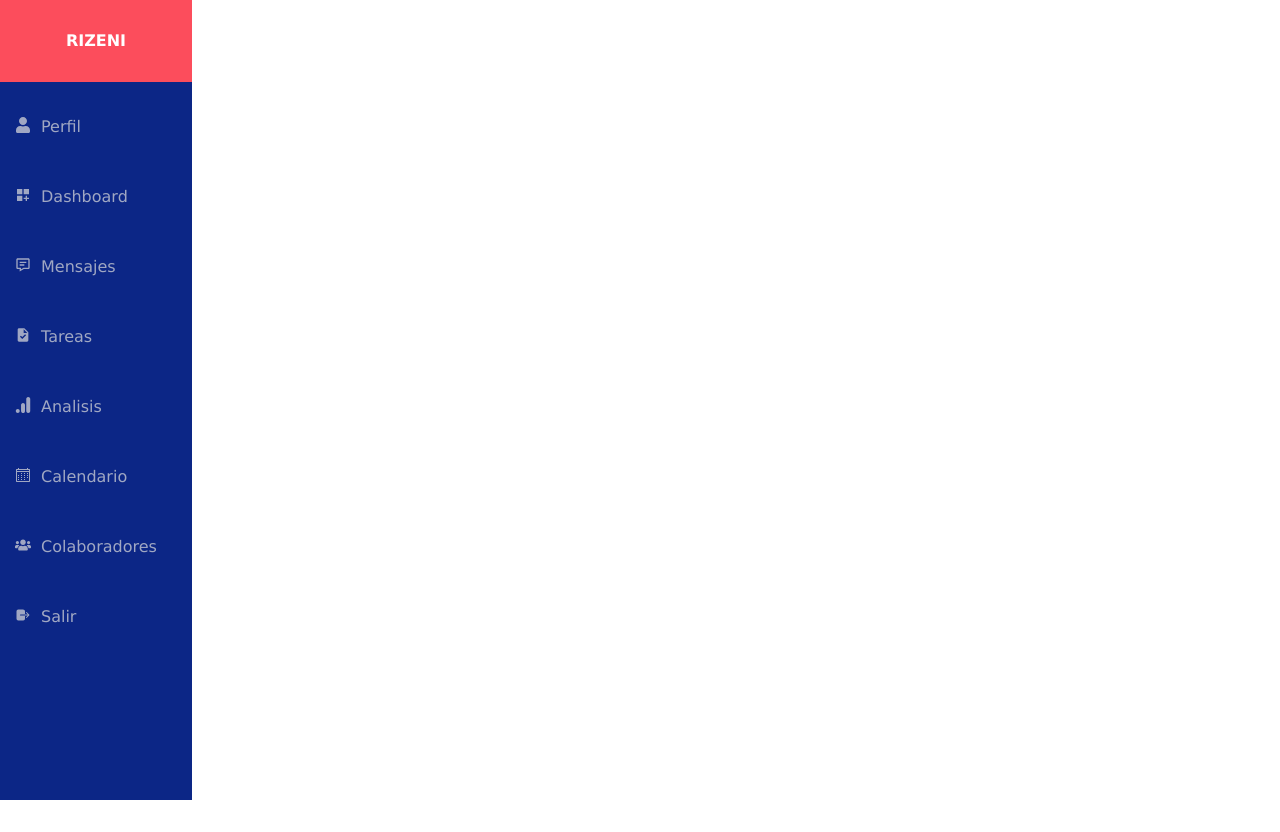
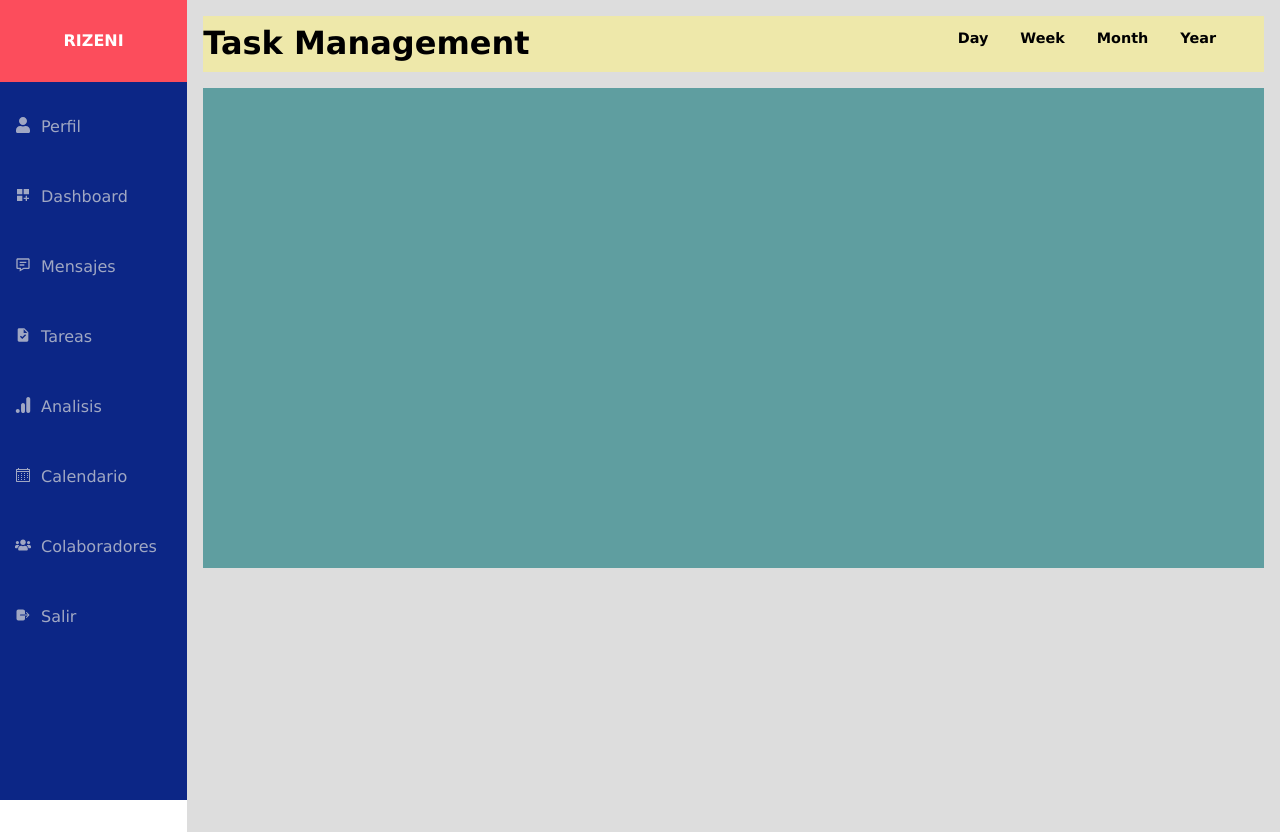
Before and after one commit to romariou76/Rizeni-Project-Management-Application, a React (Create React App) app in the folder client/: page /menu/analisis in a window 1280 px wide. Before the commit the page ends 800 px from the top, so only its background shows below. Built offline with nearby package versions, Linux system fonts and the light colour scheme.

Commit message:
fix: Soluciones el error de las rutas entre las paginas principales y el sidebar

```diff
--- a/client/src/App.js
+++ b/client/src/App.js
@@ -5,25 +5,29 @@ import RegisterPage from "./pages/RegisterPage";
 import LandingPage from "./pages/LandingPage";
 import { Routes, Route } from "react-router-dom";
 import Collaborators from "./components/Collaborators";
-
+import Profile from "./components/Profile";
+import DashboardPage from "./components/DashboardPage";
+import WorkFlow from "./components/WorkFLow/WorkFLow"
+import Analisis from "./components/Analisis";
 
 function App() {
   return (
-    <div className="App">
-        <MenuPage />
+      <Routes>
+        <Route path="/" element={<LandingPage />} ></Route>
+        <Route path="/register" element={<RegisterPage />} />
+        <Route path="/login" element={<LoginPage />} />
 
-      <header className="App-header">
-        {/* <Routes>
-          <Route path="/" element={<LandingPage  />} />
-          <Route path="/menu" element={<MenuPage  />} />
-          <Route path="/collaborators" element={<Collaborators  />} />
-          <Route path="/dashboard" element={<Dashboard  />} />
-          <Route path="/register" element={<RegisterPage />} />
-          <Route path="/login" element={<LoginPage />} />
-        </Routes> */}
-      </header>
-    </div>
+        <Route path="/menu" element={<MenuPage  />} >
+          <Route path="/menu/collaborators" element={<Collaborators  />} />
+          <Route path="/menu/dashboard" element={<DashboardPage/>} />
+          <Route path="/menu/workflow" element={<WorkFlow />} />
+          <Route path="/menu/profile" element={<Profile />} />
+          <Route path="/menu/analisis" element={<Analisis />} />
+        </Route>
+      </Routes>
   );
 }
 
 export default App;
+
+// https://lightrun.com/answers/remix-run-react-router-v6-feature-support-absolute-paths-in-descendant-routes
--- a/client/src/components/Collaborators.js
+++ b/client/src/components/Collaborators.js
@@ -36,6 +36,8 @@ function Collaborators() {
                     />
                 </div>
                 <div className="collaborator-process">
+                    <div></div>
+
                 </div>
             </div>
         </div>
--- a/client/src/components/NavPage.js
+++ b/client/src/components/NavPage.js
@@ -4,14 +4,16 @@ import Collaborators from "./Collaborators";
 import DashboardPage from "./DashboardPage";
 import WorkFlow from "./WorkFLow/WorkFLow"
 import Profile from "./Profile";
+import Analisis from "./Analisis";
 
 const NavPage = () => {
     return (
             <Routes>
                 <Route path="/collaborators" element={<Collaborators  />} />
-                <Route path="/profile" element={<Profile/>} />
                 <Route path="/dashboard" element={<DashboardPage/>} />
                 <Route path="/workflow" element={<WorkFlow/>} />
+                <Route path="/analisis" element={<Analisis />} />
+                <Route path="/profile" element={<Profile />} />
             </Routes>
      );
 }
--- /dev/null
+++ b/client/src/styles/Analisis.css
@@ -0,0 +1,41 @@
+.Analisis-container{
+  display: flex;
+  flex-direction: column;
+  width: 85%;
+  height: 100vh;
+  padding: 1rem;
+  background-color: var(--main-bg-color);
+}
+
+.navbar-analisis{
+  display: flex;
+  justify-content: space-between;
+  width: 100%;
+  height: 7vh;
+  background-color: palegoldenrod;
+}
+
+.title-analisis{
+  font-weight: bold;
+  font-size: 2rem;
+  margin-top: -1.5rem;
+}
+
+.navbar-opciones{
+  display: flex;
+  margin-right: 1rem;
+}
+
+.navbar-opciones p{
+  margin-right: 2rem;
+  font-weight: 700;
+  font-size: 0.9rem;
+}
+
+.content-analisis{
+  display: flex;
+  width: 100%;
+  height: 60vh;
+  margin-top: 1rem;
+  background-color: cadetblue;
+}
```
Also changed, not shown: client/src/components/SidebarData.js (+6 -6 lines).
